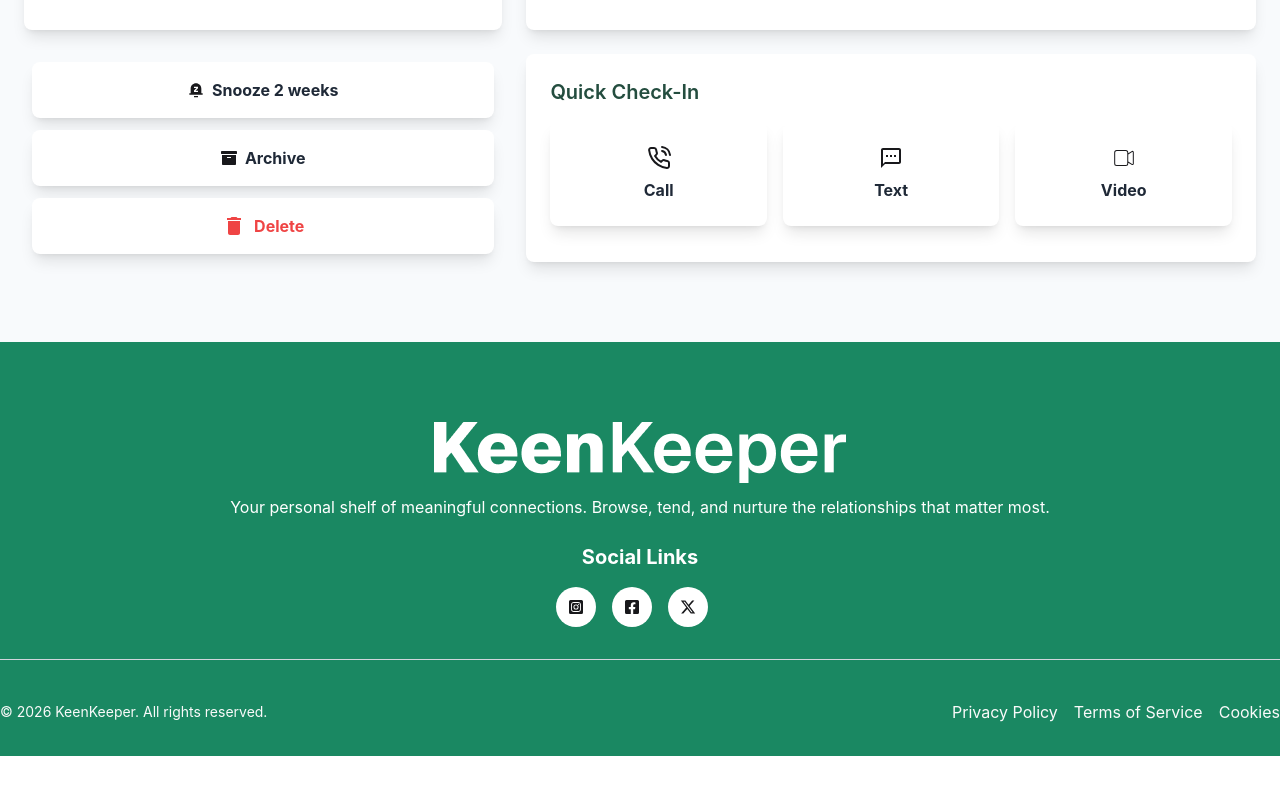
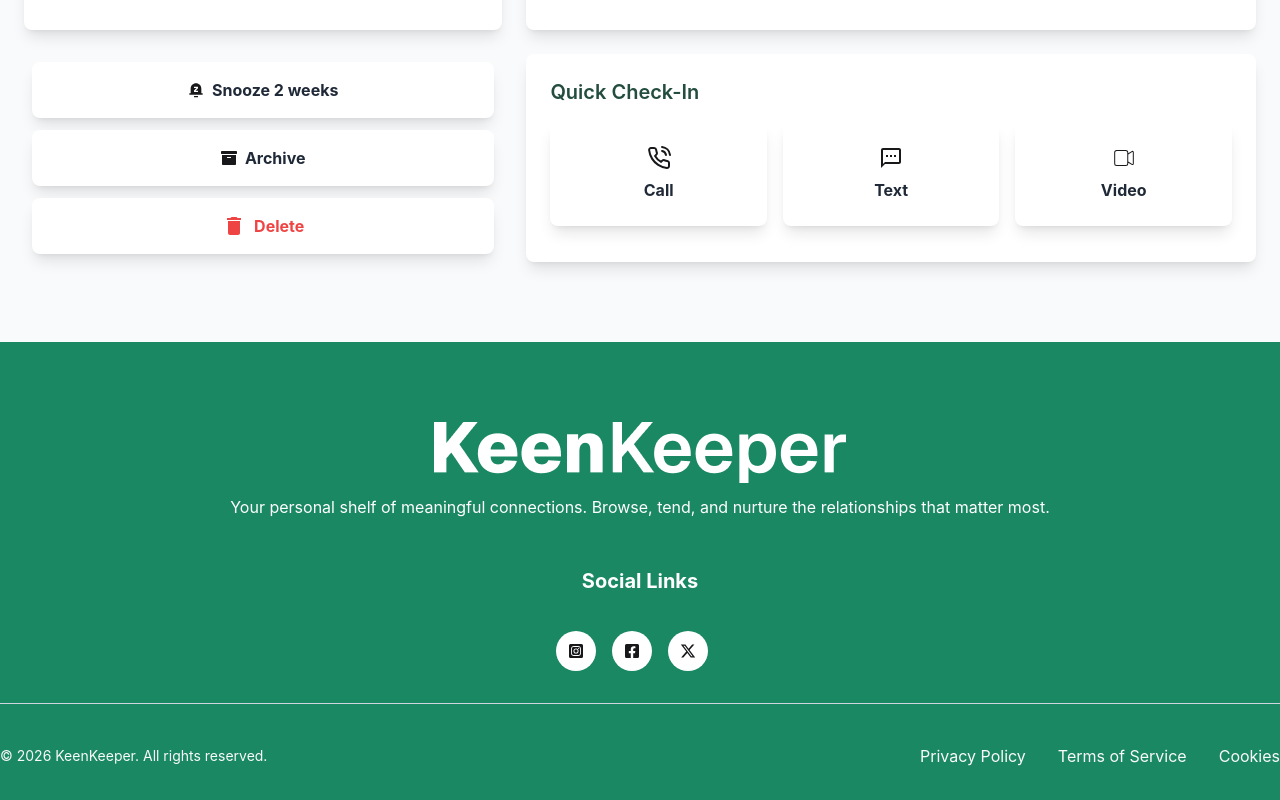
Before and after one commit to torikuljony/keen-keeper-, a Next.js app: page /timeline/1 in a window 1280 px wide. Shown: the part 455-1255 px from the top of the page. Before the commit the page ends 1211 px from the top, so only its background shows below. Built offline with nearby package versions, Linux system fonts and the light colour scheme.

Commit message:
footer fixd

```diff
--- a/next.config.mjs
+++ b/next.config.mjs
@@ -1,14 +1,13 @@
 /** @type {import('next').NextConfig} */
 const nextConfig = {
-  /* config options here */
+  // experimental
+  allowedDevOrigins: ['192.168.56.1'],
   images: {
     remotePatterns: [
       {
         protocol: "https",
         hostname: "randomuser.me",
-        port: "",
         pathname: "/api/portraits/**",
-        search: "",
       },
     ],
   },
--- a/src/app/components/Footer/Footer.jsx
+++ b/src/app/components/Footer/Footer.jsx
@@ -16,20 +16,26 @@
                         alt="Picture of the author"
                     />
                     <p className='text-white text-center'>Your personal shelf of meaningful connections. Browse, tend, and nurture the relationships that matter most.</p>
+                    <br />
                     <div className='flex flex-col justify-center items-center'>
                         <h1 className='font-bold text-xl text-white mt-6 text-center'>Social Links</h1>
-                        <div className='mt-4 grid grid-cols-3 space-x-4'>
+                        <br />
+                        <div className='mt-3 grid grid-cols-3 space-x-4 '>
                             <div className='flex justify-center items-center w-10 h-10 rounded-full bg-white'><FaInstagramSquare /></div>
+
                             <div className='flex justify-center items-center w-10 h-10 rounded-full bg-white'><FaFacebookSquare /></div>
+
                             <div className='flex justify-center items-center w-10 h-10 rounded-full bg-white'><FaXTwitter /></div>
                         </div>
                     </div>
                 </div>
                 <div className='container mx-auto mt-10 mb-8 flex flex-col md:flex-row space-y-4 md:space-y-0 justify-between items-center'>
-                    <p className='text-sm text-[#fafafa]'>© 2026 KeenKeeper. All rights reserved.</p>
+                    <p className='text-sm text-[#fafafa]'>© 2026 KeenKeeper.  All rights reserved.</p>
                     <ul className='flex gap-4 text-[#fafafa]'>
                         <li>Privacy Policy</li>
+                        <br />
                         <li>Terms of Service</li>
+                        <br />
                         <li>Cookies</li>
                     </ul>
                 </div>
--- a/src/app/timeline/[id]/page.jsx
+++ b/src/app/timeline/[id]/page.jsx
@@ -156,7 +156,7 @@
                         </div>
                     </div>
 
-                    {/* div7 */}
+                    {/* div8 */}
                     <div className="col-start-5 row-start-1">
                         <div className='bg-white p-8 flex flex-col justify-center items-center rounded-lg shadow-lg'>
                             <h1 className='font-semibold text-xl xl:text-2xl mb-2'>{friend.next_due_date}</h1>
```
Also changed, not shown: src/app/page.js (line endings or trailing spaces).
